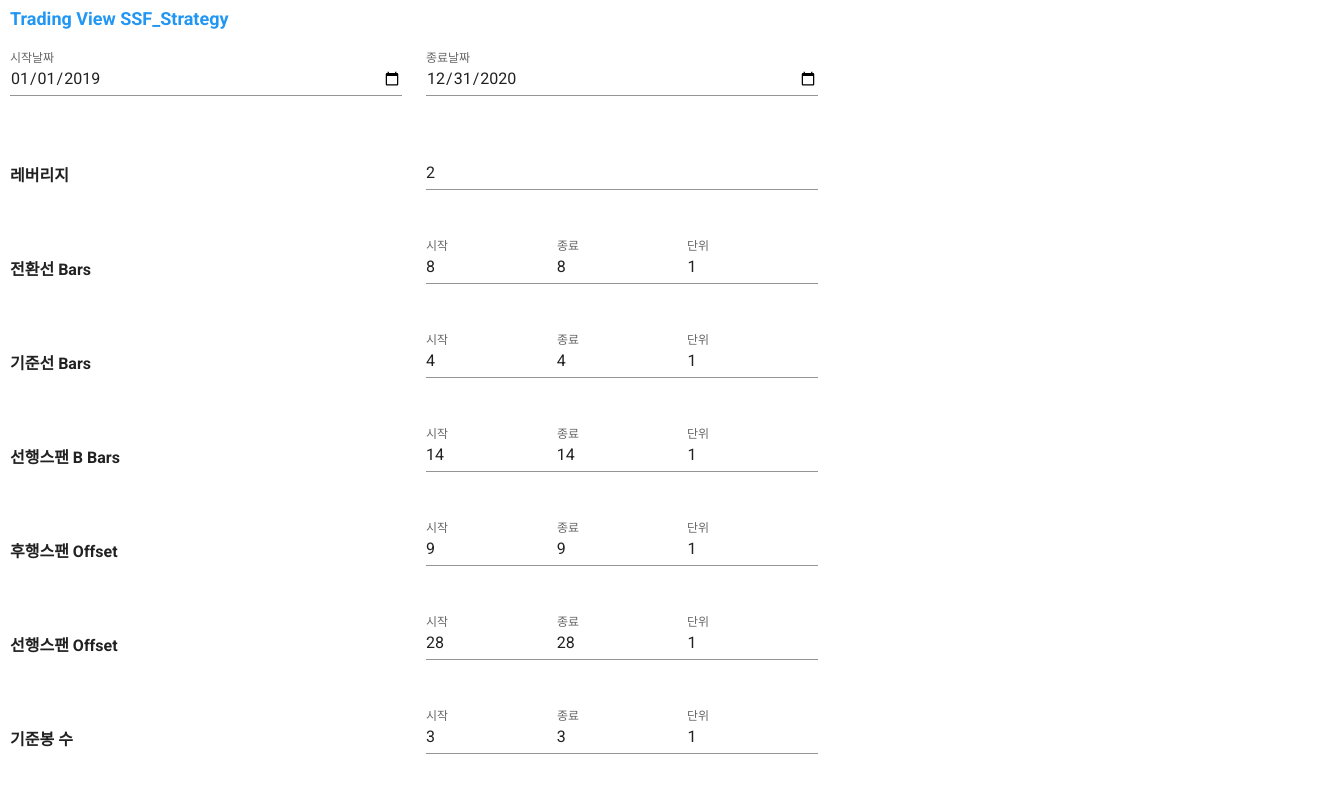
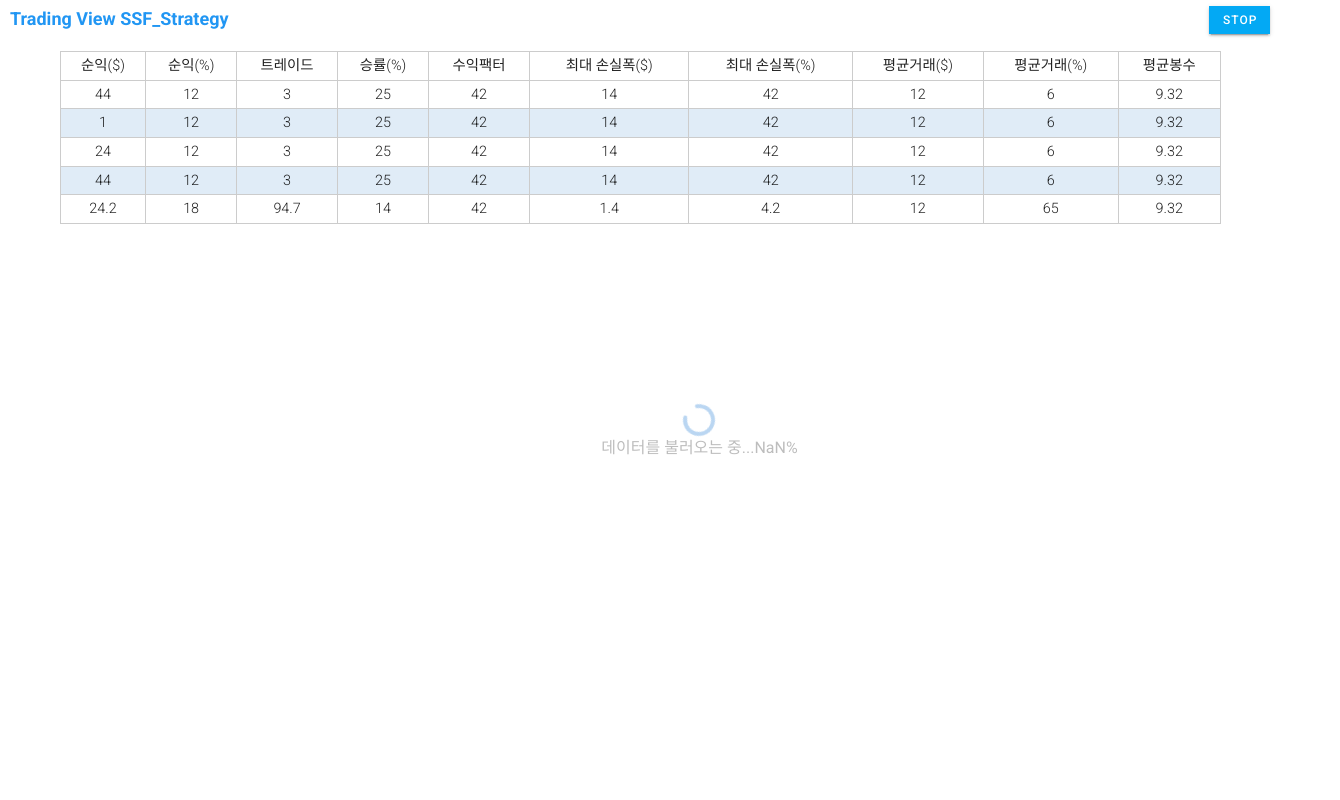
Before and after one commit to simsu/tradingview, a Vue app: page /#/home in a window 1280 px wide. Shown: the top 800 px of the page, 1340 px wide, since content can reach past the window. Built offline with nearby package versions, Linux system fonts and the light colour scheme.

Commit message:
테이블뷰만듬

```diff
--- a/public/index.html
+++ b/public/index.html
@@ -1,11 +1,11 @@
 <!DOCTYPE html>
-<html lang="en">
+<html lang="ko">
   <head>
     <meta charset="utf-8">
     <meta http-equiv="X-UA-Compatible" content="IE=edge">
     <meta name="viewport" content="width=device-width,initial-scale=1.0">
     <link rel="icon" href="<%= BASE_URL %>favicon.ico">
-    <title><%= htmlWebpackPlugin.options.title %></title>
+    <title>트레이딩 뷰</title>
     <link rel="stylesheet" href="https://fonts.googleapis.com/css?family=Roboto:100,300,400,500,700,900">
     <link rel="stylesheet" href="https://cdn.jsdelivr.net/npm/@mdi/font@latest/css/materialdesignicons.min.css">
   </head>
--- a/src/App.vue
+++ b/src/App.vue
@@ -2,6 +2,9 @@
   <v-app>
     <div class="title-e2z0">
       <span @click="openBrowser">Trading View SSF_Strategy</span>
+      <span v-if="$route.path === '/home'">
+        <v-btn small color="light-blue" class="stop-btn" @click="click">STOP</v-btn>
+      </span>
     </div>
     <v-main>
       <router-view></router-view>
@@ -39,11 +42,14 @@
   },
   methods: {
     openBrowser() {
-      window.electron.openURL("https://kr.tradingview.com/chart/ys4lPZUt/");
+      window.electron.openURL("https://kr.tradingview.com/chart/p4T09PUd/");
     },
     closeSnackbar() {
       this.$store.dispatch("delMessage");
     },
+    click() {
+      console.log(this.$route.path);
+    }
   },
 };
 </script>
@@ -53,8 +59,14 @@
   color: #2196f3;
   font-weight: 600;
   padding: 5px 10px;
+  display: flex;
+  justify-content: space-between;
   span {
     cursor: pointer;
   }
 }
+.stop-btn {
+  color: #fff !important;
+  border-radius: 0;
+}
 </style>
--- a/src/background.js
+++ b/src/background.js
@@ -24,6 +24,7 @@
       preload: path.join(__dirname, "preload.js"),
     },
   });
+  win.setMenuBarVisibility(false);
 
   if (process.env.WEBPACK_DEV_SERVER_URL) {
     // Load the url of the dev server if in development mode
--- a/src/pages/complete.vue
+++ b/src/pages/complete.vue
@@ -1,3 +1,49 @@
 <template>
-  <div id="complete">Complete</div>
+  <div class="op-4f2z">
+    <div class="opc-4f2g">
+      <div class="pause-g9h3">
+        <div class="mb-5">완료되었습니다.</div>
+        <div>
+          <v-btn text color="light-blue" @click="go_home">
+            돌아가기
+          </v-btn>
+        </div>
+      </div>
+    </div>
+  </div>
 </template>
+<script>
+export default {
+  methods: {
+    go_home() {
+      this.$router.push("/home");
+    },
+  },
+};
+</script>
+<style>
+.op-4f2z {
+  display: flex !important;
+  flex-direction: column;
+  height: 100%;
+  opacity: 0.9;
+}
+.opc-4f2g {
+  display: flex;
+  flex-direction: column;
+  justify-content: center;
+  align-items: center;
+  width: 100%;
+  height: 100%;
+}
+.width-3v2l {
+  width: 400px !important;
+}
+.color-g5k6 {
+  color: #fff;
+}
+.pause-g9h3 {
+  font-weight: 300;
+  text-align: center;
+}
+</style>
--- a/src/pages/processing.vue
+++ b/src/pages/processing.vue
@@ -1,5 +1,6 @@
 <template>
-  <v-container class="full-height d-flex align-center justify-center">
+  <v-container class="full-height">
+    <div class="full d-flex align-center justify-center absolute op-03">
       <div class="text-center">
         <div>
           <v-progress-circular
@@ -12,6 +13,37 @@
             데이터를 불러오는 중...{{ parseInt((count / total) * 100) }}%
           </span>
         </div>
+      </div>
+    </div>
+    <div>
+      <table class="text-center table">
+        <thead>
+          <th>순익($)</th>
+          <th>순익(%)</th>
+          <th>트레이드</th>
+          <th>승률(%)</th>
+          <th>수익팩터</th>
+          <th>최대 손실폭($)</th>
+          <th>최대 손실폭(%)</th>
+          <th>평균거래($)</th>
+          <th>평균거래(%)</th>
+          <th>평균봉수</th>
+        </thead>
+        <tbody>
+          <tr v-for="item in items" :key="item.id">
+            <td>{{item.netProfit}}</td>
+            <td>{{item.netProfitPercent}}</td>
+            <td>{{item.totalTrades}}</td>
+            <td>{{item.percentProfitable}}</td>
+            <td>{{item.profitFactor}}</td>
+            <td>{{item.maxStrategyDrawnDown}}</td>
+            <td>{{item.maxStrategyDrawDownPercent}}</td>
+            <td>{{item.avgTrade}}</td>
+            <td>{{item.avgTradePercent}}</td>
+            <td>{{item.avgBarsInTrade}}</td>
+          </tr>
+        </tbody>
+      </table>
     </div>
   </v-container>
 </template>
@@ -34,6 +66,77 @@
       }
     },
   },
+  data() {
+    return {
+      items: [
+        {
+          id: 1,
+          netProfit: 44,
+          netProfitPercent: 12,
+          totalTrades: 3,
+          percentProfitable: 25,
+          profitFactor: 42,
+          maxStrategyDrawnDown: 14,
+          maxStrategyDrawDownPercent: 42,
+          avgTrade: 12,
+          avgTradePercent: 6,
+          avgBarsInTrade: 9.32,
+        },
+        {
+          id: 2,
+          netProfit: 1,
+          netProfitPercent: 12,
+          totalTrades: 3,
+          percentProfitable: 25,
+          profitFactor: 42,
+          maxStrategyDrawnDown: 14,
+          maxStrategyDrawDownPercent: 42,
+          avgTrade: 12,
+          avgTradePercent: 6,
+          avgBarsInTrade: 9.32,
+        },
+        {
+          id: 3,
+          netProfit: 24,
+          netProfitPercent: 12,
+          totalTrades: 3,
+          percentProfitable: 25,
+          profitFactor: 42,
+          maxStrategyDrawnDown: 14,
+          maxStrategyDrawDownPercent: 42,
+          avgTrade: 12,
+          avgTradePercent: 6,
+          avgBarsInTrade: 9.32,
+        },
+        {
+          id: 4,
+          netProfit: 44,
+          netProfitPercent: 12,
+          totalTrades: 3,
+          percentProfitable: 25,
+          profitFactor: 42,
+          maxStrategyDrawnDown: 14,
+          maxStrategyDrawDownPercent: 42,
+          avgTrade: 12,
+          avgTradePercent: 6,
+          avgBarsInTrade: 9.32,
+        },
+        {
+          id: 5,
+          netProfit: 24.2,
+          netProfitPercent: 18,
+          totalTrades: 94.7,
+          percentProfitable: 14,
+          profitFactor: 42,
+          maxStrategyDrawnDown: 1.4,
+          maxStrategyDrawDownPercent: 4.2,
+          avgTrade: 12,
+          avgTradePercent: 65,
+          avgBarsInTrade: 9.32,
+        },
+      ],
+    };
+  },
 };
 </script>
 <style lang="scss" scoped>
@@ -43,6 +146,13 @@
 .full-width {
   width: 100%;
 }
+.full {
+  width: 100%;
+  height: 100%;
+}
+.op-03 {
+  opacity: 0.3;
+}
 .loading-wrapper {
   width: 100%;
   height: 100%;
@@ -50,4 +160,24 @@
   align-items: center;
   justify-content: center;
 }
+.absolute {
+  position: absolute;
+}
+.table {
+  width: 100%;
+  font-size: 0.9rem;
+}
+table {
+  border: 1px solid #ccc;
+  border-collapse: collapse;
+}
+th,
+td {
+  border: 1px solid #ccc;
+  padding: 3px;
+  font-weight: 300;
+}
+tr:nth-child(2n) {
+  background-color: #e0ecf7;
+}
 </style>
--- a/src/router.js
+++ b/src/router.js
@@ -12,8 +12,8 @@
   routes: [
     { path: "/", component: Index },
     { path: "/loading", component: Loading },
-    { path: "/home", component: Home },
-    { path: "/processing", component: Processing },
+    { path: "/home", component: Processing },
+    { path: "/processing", component: Home },
     { path: "/complete", component: Complete },
   ],
 });
--- a/vue.config.js
+++ b/vue.config.js
@@ -3,6 +3,13 @@
   pluginOptions: {
     electronBuilder: {
       preload: "src/preload.js",
+      builderOptions: {
+        appId: "com.ppyu.tradingView",
+        win: {
+          target: "portable",
+          icon: "icon.ico",
+        },
+      },
     },
   },
 };
```
Also changed, not shown: 2 other files (tests, documents, lock files or other folders). Lines whose indentation alone changed are shown as unchanged.
